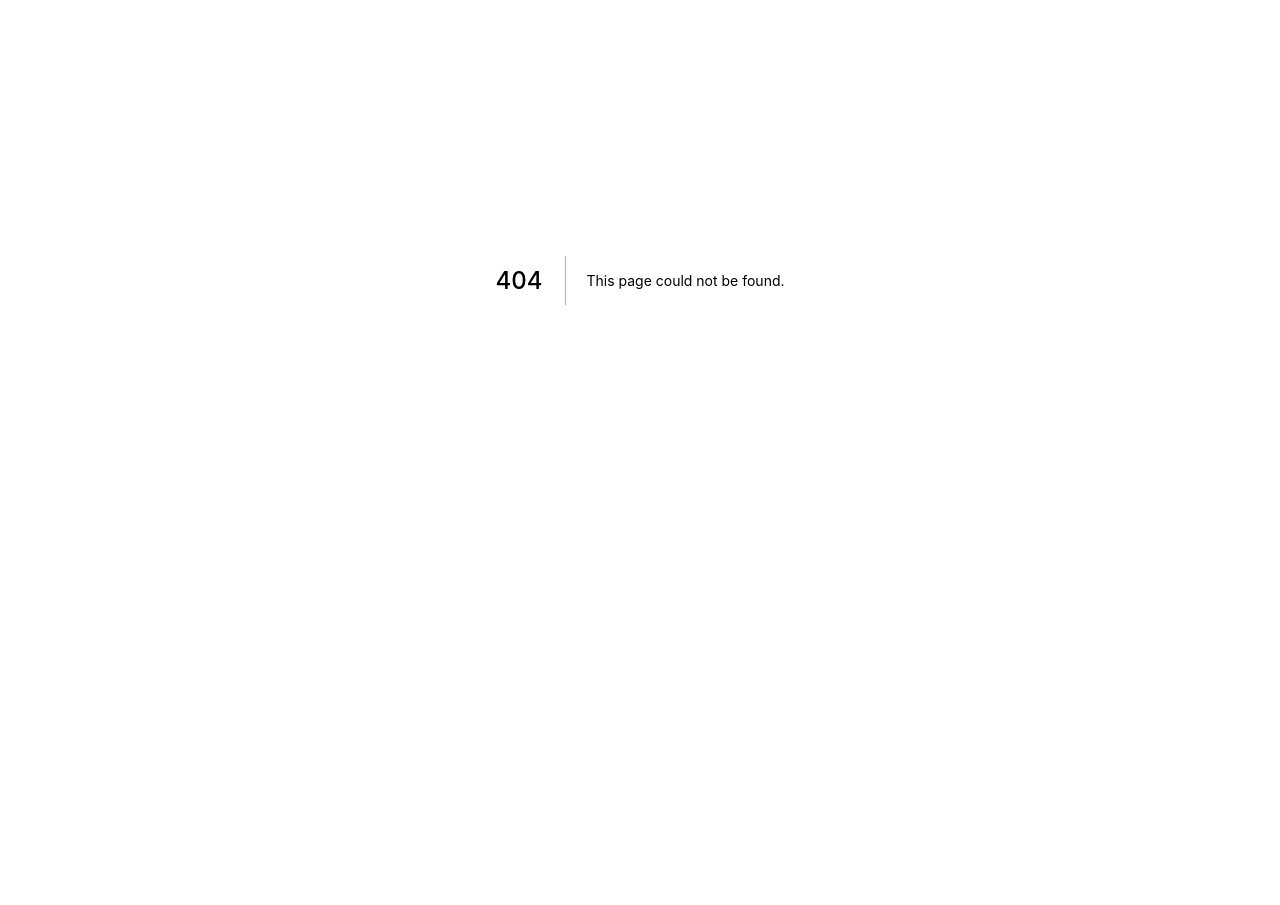
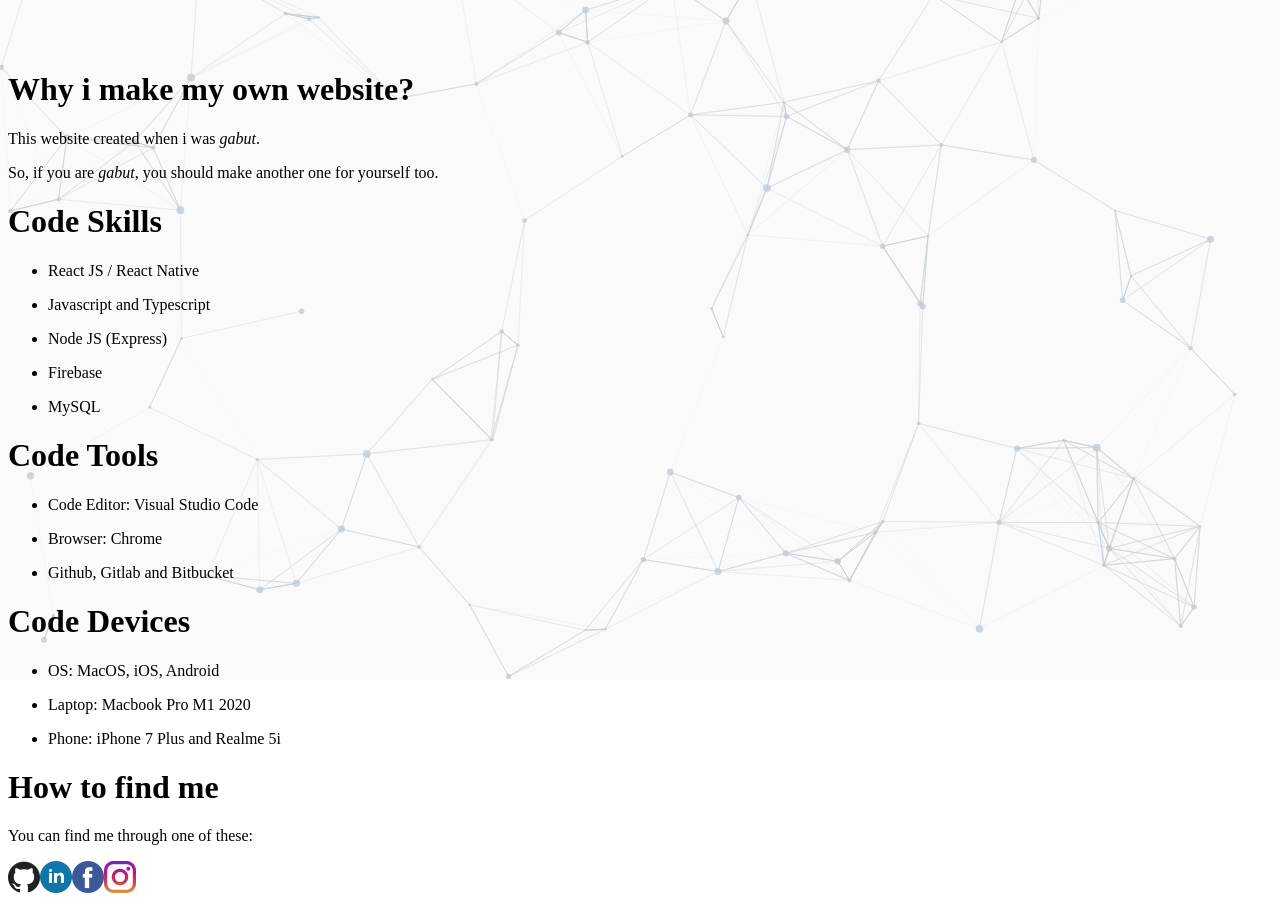
Before and after one commit to Sofrosine/soul-blog-remake, a Next.js app: page /fyi in a window 1280 px wide. Before the commit this address had no page. Shown: the part 120-1025 px from the top of the page. Before the commit the page ends 800 px from the top, so only its background shows below. Built offline with nearby package versions, Linux system fonts and the light colour scheme.

Commit message:
add fyi page

```diff
--- a/components/CardSkills.js
+++ b/components/CardSkills.js
@@ -6,7 +6,7 @@ const CardSkills = ({data}) => {
   return (
     <div className="flex flex-row my-auto w-3/4 mb-4 items-center">
       <img
-        src={`http://localhost:4000/${data.image}`}
+        // src={`http://localhost:4000/${data.image}`}
         alt="skill-image"
         className="rounded-md w-10 h-10"
       />
--- a/components/Layout.js
+++ b/components/Layout.js
@@ -1,8 +1,8 @@
-import Head from "next/head";
 import { memo } from "react";
+import Particles from "react-tsparticles";
+import ParticlesJSON from "../data/particles.json";
 import Meta from "./Meta";
 import Navbar from "./Navbar";
-import Particles from "react-tsparticles";
 
 const DivMemo = memo((props) => {
   return props.children;
@@ -10,84 +10,11 @@ const DivMemo = memo((props) => {
 
 const Layout = (props) => {
   return (
-    <>
+    <div className={`flex flex-col relative mx-auto bg-main min-h-screen z-50`}>
       <Particles
-        style={{ position: "absolute", zIndex: 0 }}
-        options={{
-          background: {
-            color: {
-              value: "#fafafa",
-            },
-          },
-          fpsLimit: 60,
-          interactivity: {
-            detect_on: "window",
-            events: {
-              onClick: {
-                enable: true,
-                mode: "repulse",
-              },
-              onDiv: {
-                selectors: [],
-                enable: true,
-                mode: "repulse",
-
-                type: "circle",
-              },
-              onHover: {
-                enable: true,
-                mode: "repulse",
-                parallax: {
-                  enable: false,
-                  force: 2,
-                  smooth: 10,
-                },
-              },
-              resize: true,
-            },
-          },
-          particles: {
-            color: {
-              value: "#c0cad3",
-            },
-            links: {
-              color: "#c0cad3",
-              distance: 150,
-              enable: true,
-              opacity: 0.5,
-              width: 1,
-            },
-            collisions: {
-              enable: true,
-            },
-            move: {
-              direction: "none",
-              enable: true,
-              random: true,
-              speed: 4,
-            },
-            number: {
-              density: {
-                enable: true,
-                value_area: 800,
-              },
-              value: 80,
-            },
-            opacity: {
-              value: 0.5,
-            },
-            shape: {
-              type: "circle",
-            },
-            size: {
-              random: true,
-              value: 4,
-            },
-          },
-          detectRetina: true,
-        }}
+        style={{ position: "absolute", zIndex: 0, flex: 2 }}
+        options={ParticlesJSON}
       />
-      <div className={`flex flex-col mx-auto bg-main min-h-screen z-50`}>
       <Meta
         title={props.metaTitle}
         keywords={"soultanid ,soultan albar, soultanma" + props.metaKeywords}
@@ -105,7 +32,6 @@ const Layout = (props) => {
         </DivMemo>
       </div>
     </div>
-    </>
   );
 };
 
--- a/components/Navbar.js
+++ b/components/Navbar.js
@@ -8,21 +8,24 @@ const navbarList = [
     href: "/",
   },
   {
-    title: "Experience",
-    href: "/experience",
+    title: "Journey",
+    href: "/journey",
   },
+  // {
+  //   title: "Skills",
+  //   href: "/skills",
+  // },
   {
     title: "Projects",
     href: "/projects",
   },
   {
+    title: "FYI",
+    href: "/fyi",
+  },
+  {
     title: "Blog",
     href: "/blog",
-  },
-
-  {
-    title: "Skills",
-    href: "/skills",
   },
 ];
 
@@ -31,7 +34,7 @@ const Navbar = () => {
   const [showResponsiveNavbar, setShowResponsiveNavbar] = useState(false);
 
   const navbarTextStyle = (item) => {
-    return `px-5 mx-4 pb-2 text-center my-auto ${
+    return `px-5 mx-2 pb-2 text-center my-auto ${
       router.pathname === item?.href
         ? "text-blueGray-700 border-blue-500 border-b-2"
         : "text-blueGray-500 border-transparent border-b-2 hover:text-blueGray-700 hover:border-blue-500"
@@ -50,8 +53,15 @@ const Navbar = () => {
         ))}
       </ul>
       <div className="flex justify-end pr-4 md:hidden">
-        <button aria-label="hamburger-navbar" onClick={() => setShowResponsiveNavbar(!showResponsiveNavbar)}>
-          <div className={showResponsiveNavbar ? "bar-container change" : "bar-container"}>
+        <button
+          aria-label="hamburger-navbar"
+          onClick={() => setShowResponsiveNavbar(!showResponsiveNavbar)}
+        >
+          <div
+            className={
+              showResponsiveNavbar ? "bar-container change" : "bar-container"
+            }
+          >
             <div className="bar1" />
             <div className="bar2" />
             <div className="bar3" />
@@ -59,7 +69,7 @@ const Navbar = () => {
         </button>
       </div>
       {showResponsiveNavbar && (
-        <ul className="flex flex-col font-normal text-2xl gap-4 mt-4">
+        <ul className="flex flex-col font-normal text-xl gap-4 mt-4">
           {navbarList.map((item, index) => (
             <li key={index}>
               <Link href={item.href}>
--- a/components/Timeline.js
+++ b/components/Timeline.js
@@ -15,7 +15,8 @@ const Timeline = ({ item }) => {
         />
       </div>
       <div style={{ width: "50%" }}>
-        <Link href={item?.href ? item?.href : ""}>
+        {item?.href ? (
+          <Link href={item?.href}>
             <a
               target="_blank"
               rel="noopener noreferrer"
@@ -24,6 +25,9 @@ const Timeline = ({ item }) => {
               {item?.name}
             </a>
           </Link>
+        ) : (
+          <p className="text-blue-700">{item?.name}</p>
+        )}
         <p className="text-xs text-blueGray-500 mb-2">{item?.as}</p>
         <ul className="mb-4 list-disc ml-4 text-blue-500">
           {item?.what?.map((itemWhat, index) => (
--- /dev/null
+++ b/data/fyi.json
@@ -0,0 +1,28 @@
+[
+  {
+    "title": "Code Skills",
+    "data": [
+      "React JS / React Native",
+      "Javascript and Typescript",
+      "Node JS (Express)",
+      "Firebase",
+      "MySQL"
+    ]
+  },
+  {
+    "title": "Code Tools",
+    "data": [
+      "Code Editor: Visual Studio Code",
+      "Browser: Chrome",
+      "Github, Gitlab and Bitbucket"
+    ]
+  },
+  {
+    "title": "Code Devices",
+    "data": [
+      "OS: MacOS, iOS, Android",
+      "Laptop: Macbook Pro M1 2020",
+      "Phone: iPhone 7 Plus and Realme 5i"
+    ]
+  }
+]
--- /dev/null
+++ b/data/particles.json
@@ -0,0 +1,73 @@
+{
+  "background": {
+    "color": {
+      "value": "#fafafa"
+    }
+  },
+  "fpsLimit": 60,
+  "interactivity": {
+    "detect_on": "window",
+    "events": {
+      "onClick": {
+        "enable": true,
+        "mode": "repulse"
+      },
+      "onDiv": {
+        "selectors": [],
+        "enable": true,
+        "mode": "repulse",
+
+        "type": "circle"
+      },
+      "onHover": {
+        "enable": true,
+        "mode": "repulse",
+        "parallax": {
+          "enable": false,
+          "force": 2,
+          "smooth": 10
+        }
+      },
+      "resize": true
+    }
+  },
+  "particles": {
+    "color": {
+      "value": "#c0cad3"
+    },
+    "links": {
+      "color": "#c0cad3",
+      "distance": 150,
+      "enable": true,
+      "opacity": 0.5,
+      "width": 1
+    },
+    "collisions": {
+      "enable": true
+    },
+    "move": {
+      "direction": "none",
+      "enable": true,
+      "random": true,
+      "speed": 4
+    },
+    "number": {
+      "density": {
+        "enable": true,
+        "value_area": 800
+      },
+      "value": 80
+    },
+    "opacity": {
+      "value": 0.5
+    },
+    "shape": {
+      "type": "circle"
+    },
+    "size": {
+      "random": true,
+      "value": 4
+    }
+  },
+  "detectRetina": true
+}
--- /dev/null
+++ b/data/socialmedia.json
@@ -0,0 +1,18 @@
+[
+  {
+    "src": "/github.png",
+    "href": "https://github.com/sofrosine"
+  },
+  {
+    "src": "/linkedin.png",
+    "href": "https://www.linkedin.com/in/soultanma/"
+  },
+  {
+    "src": "/facebook.png",
+    "href": "https://web.facebook.com/sofros1ne/"
+  },
+  {
+    "src": "/instagram.png",
+    "href": "https://www.instagram.com/soultan.muh/"
+  }
+]
--- /dev/null
+++ b/pages/fyi.js
@@ -0,0 +1,74 @@
+import Image from "next/image";
+import Layout from "../components/Layout";
+import FYIJson from "../data/fyi.json";
+import SocialMediaJSON from "../data/socialmedia.json";
+
+const FYI = () => {
+  return (
+    <Layout
+      metaKeywords="soultanid, soultan muhammad albar, about soultan muhammad albar, about soultan albar, about soultanid, soultan, about soultan, nextjs, soultan portofolio, soultan muhammad albar portofolio"
+      metaDescription="About Soultan"
+      metaTitle="About"
+      title="About"
+      className="flex flex-col items-center pb-20 pt-8"
+    >
+      <div className="w-4/5 lg:w-2/5">
+        <div className="mb-4">
+          <h1 className="text-xl md:text-2xl font-semibold mb-2 text-blueGray-700">
+            Why i make my own website?
+          </h1>
+          <p className="text-xs text-warmGray-700 md:text-sm mb-2">
+            This website created when i was <i>gabut</i>.
+          </p>
+          <p className="text-xs text-warmGray-700 md:text-sm">
+            So, if you are <i>gabut</i>, you should make another one for
+            yourself too.
+          </p>
+        </div>
+        {FYIJson.map((item, index) => (
+          <div className="mb-4" key={index}>
+            <h1 className="text-xl md:text-2xl font-semibold mb-2 text-blueGray-700">
+              {item?.title}
+            </h1>
+            <ul className="list-disc pl-8 text-blueGray-700">
+              {item?.data.map((itemData, indexData) => (
+                <li key={indexData}>
+                  <p className="text-xs text-warmGray-700 md:text-sm">
+                    {itemData}
+                  </p>
+                </li>
+              ))}
+            </ul>
+          </div>
+        ))}
+        <div className="mb-4">
+          <h1 className="text-xl md:text-2xl font-semibold mb-2 text-blueGray-700">
+            How to find me
+          </h1>
+          <p className="text-xs text-warmGray-700 md:text-sm mb-4">
+            You can find me through one of these:
+          </p>
+          <span className="flex flex-row gap-2">
+            {SocialMediaJSON.map((item, key) => (
+              <a
+                target="_blank"
+                className="px-3 hover:shadow-xl rounded"
+                key={key}
+                href={item.href}
+              >
+                <Image
+                  className="shadow"
+                  src={item.src}
+                  height={32}
+                  width={32}
+                />
+              </a>
+            ))}
+          </span>
+        </div>
+      </div>
+    </Layout>
+  );
+};
+
+export default FYI;
```
Also changed, not shown: pages/index.js (+0 -19 lines), pages/journey.js (renamed from pages/experience.js, +6 -6 lines). Lines whose indentation alone changed are shown as unchanged.
